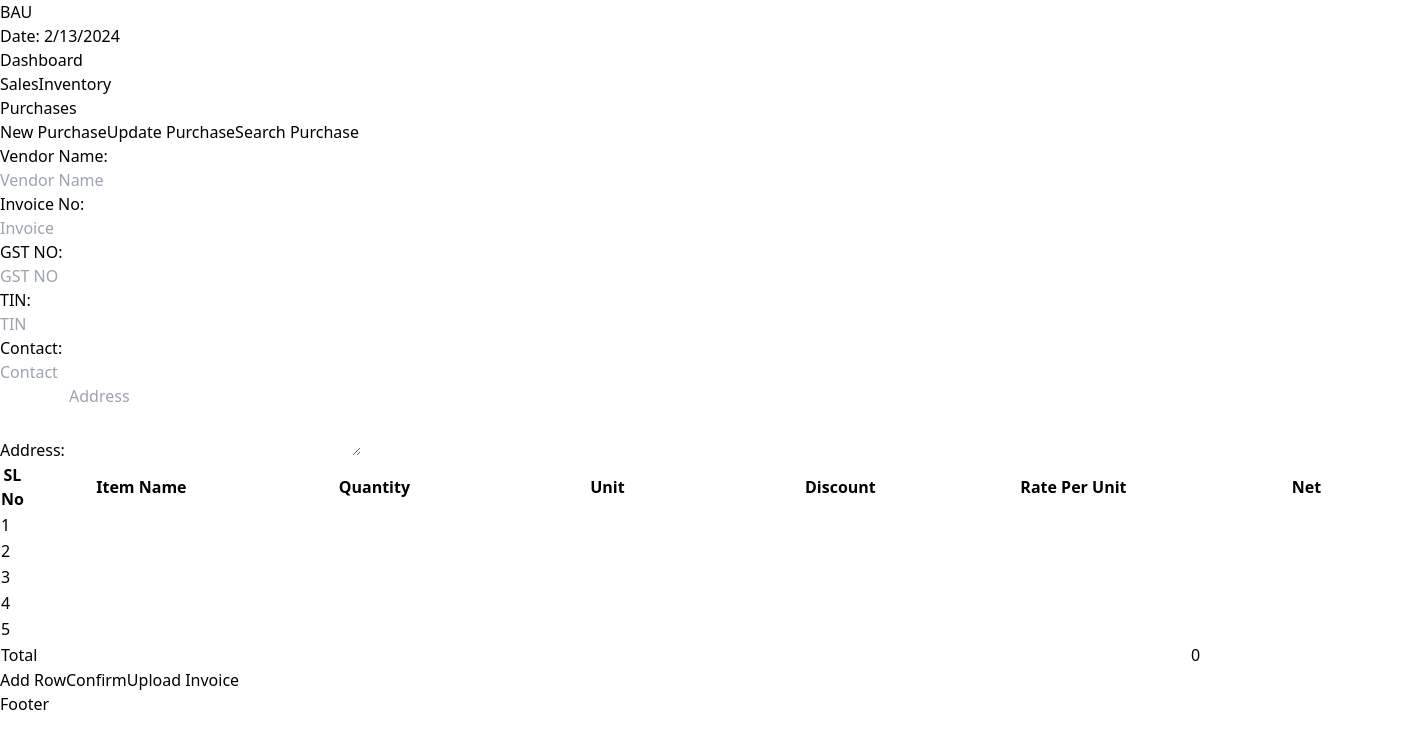
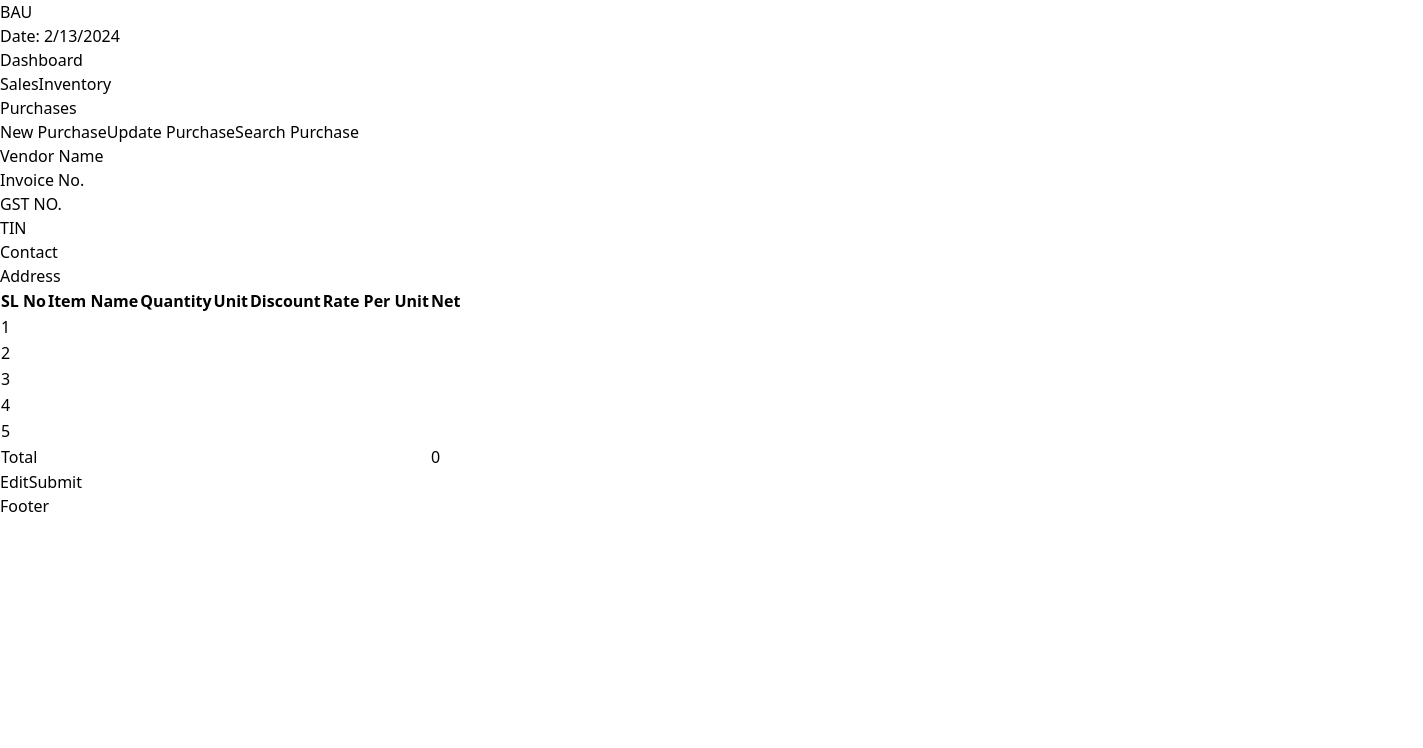
Before and after one commit to nawazish-github/bau, a React (Vite) app in the folder login/: page /bau/dashboard/purchases in a window 1280 px wide. Both pictures are taken after a click on the button "Confirm". Shown: the top 748 px of the page, 1423 px wide, since content can reach past the window. Built offline with nearby package versions, Linux system fonts and the light colour scheme.

Commit message:
add preview functionality

```diff
--- a/login/src/components/Purchases/PurchaseForm.jsx
+++ b/login/src/components/Purchases/PurchaseForm.jsx
@@ -1,5 +1,6 @@
 import React, { useState } from "react";
 import InputField from "../loginComponents/InputField/InputField";
+import Button from "../loginComponents/Button/Button";
 
 function PurchaseForm() {
   const [data, setData] = useState([
@@ -10,10 +11,26 @@ function PurchaseForm() {
     { itemName: "", quantity: "", unit: "", discount: "", rpu: "", net: "" },
   ]);
 
-  const handleInputChange = (index, columnName, value) => {
+  const [vendorDetails, setVendorDetails] = useState({
+    vendorName: "",
+    invoiceNo: "",
+    gstNo: "",
+    tin: "",
+    contact: "",
+    address: "",
+  });
+
+  const [isPreview, setIsPreview] = useState(false);
+
+  const handleChange = (index, columnName, value) => {
     const newData = [...data];
     newData[index][columnName] = value;
     setData(newData);
+  };
+
+  const handleVendorDetailsChange = (e) => {
+    const { name, value } = e.target;
+    setVendorDetails({ ...vendorDetails, [name]: value });
   };
   // Function to add a new row
   const addRow = (e) => {
@@ -23,173 +40,248 @@ function PurchaseForm() {
       { itemName: "", quantity: "", unit: "", discount: "", rpu: "", net: "" },
     ]);
   };
-
   // Calculate total net amount
   const totalNet = data.reduce((total, row) => {
     return total + (parseFloat(row.net) || 0);
   }, 0);
 
+  const handleConfirm = () => {
+    setIsPreview(true);
+  };
+
+  const handleUploadInvoice = () => {
+    // Add upload invoice logic here
+  };
+
+  const handleEdit = () => {
+    setIsPreview(false);
+  };
+
+  const handleSubmit = () => {
+    // Add submit logic here
+    console.log([{ vendorDetails }, { data }]);
+  };
+
   return (
     <>
-      {/* Form Div */}
       <div className="bg-gray-300 h-[29.45rem]">
         <form>
           <div className="flex justify-evenly items-center p-2">
-            <div className="flex justify-center items-center">
-              <label htmlFor="Vendor Name">Vendor Name: </label>
+            <div className="">
+              <label htmlFor="vendorName">Vendor Name</label>
+              {isPreview ? (
+                <div className="text-center"> {vendorDetails.vendorName}</div>
+              ) : (
                 <InputField
                   type="text"
-                placeholder="Vendor Name"
-                className="border border-gray-300 rounded p-1 focus:outline-none focus:border-indigo-500"
-                // value={username}
-                // onChange={handleUsernameChange}
+                  name="vendorName"
+                  value={vendorDetails.vendorName}
+                  onChange={handleVendorDetailsChange}
+                  className="border border-gray-300 p-0.5 focus:outline-none focus:border-indigo-500"
+                  required
                 />
+              )}
             </div>
-            <div className="flex justify-center items-center">
-              <label htmlFor="Invoice">Invoice No: </label>
+            <div>
+              <label htmlFor="vendorName">Invoice No.</label>
+              {isPreview ? (
+                <div className="text-center">{vendorDetails.invoiceNo}</div>
+              ) : (
                 <InputField
                   type="text"
-                placeholder="Invoice"
-                className="border border-gray-300 rounded p-1 focus:outline-none focus:border-indigo-500"
-                // value={username}
-                // onChange={handleUsernameChange}
+                  name="invoiceNo"
+                  value={vendorDetails.invoiceNo}
+                  onChange={handleVendorDetailsChange}
+                  className="border border-gray-300 p-0.5 focus:outline-none focus:border-indigo-500"
+                  required
                 />
+              )}
             </div>
-            <div className="flex justify-center items-center">
-              <label htmlFor="GST NO">GST NO: </label>
+            <div>
+              <label htmlFor="vendorName">GST NO. </label>
+              {isPreview ? (
+                <div className="text-center">{vendorDetails.gstNo}</div>
+              ) : (
                 <InputField
                   type="text"
-                placeholder="GST NO"
-                className="border border-gray-300 rounded p-1 focus:outline-none focus:border-indigo-500"
-                // value={username}
-                // onChange={handleUsernameChange}
+                  name="gstNo"
+                  value={vendorDetails.gstNo}
+                  onChange={handleVendorDetailsChange}
+                  className="border border-gray-300 p-0.5 focus:outline-none focus:border-indigo-500"
+                  required
                 />
+              )}
             </div>
           </div>
-          <div className="flex justify-evenly items-center p-2 ml-20">
-            <div className="ml-3 flex justify-center items-center">
-              <label htmlFor="TIN">TIN: </label>
+          <div className="flex justify-evenly items-center p-2 ">
+            <div className="">
+              <label htmlFor="vendorName">TIN </label>
+              {isPreview ? (
+                <div className="text-center">{vendorDetails.tin}</div>
+              ) : (
                 <InputField
                   type="text"
-                placeholder="TIN"
-                className="border border-gray-300 rounded p-1 focus:outline-none focus:border-indigo-500"
-                // value={username}
-                // onChange={handleUsernameChange}
+                  name="tin"
+                  value={vendorDetails.tin}
+                  onChange={handleVendorDetailsChange}
+                  className="border border-gray-300 p-0.5 focus:outline-none focus:border-indigo-500"
+                  required
                 />
+              )}
             </div>
-            <div className="ml-11 flex justify-center items-center">
-              <label htmlFor="Contact">Contact: </label>
+            <div className="">
+              <label htmlFor="vendorName">Contact </label>
+              {isPreview ? (
+                <div className="text-center">{vendorDetails.contact}</div>
+              ) : (
                 <InputField
-                type="number"
-                placeholder="Contact"
-                className="border border-gray-300 rounded p-1 focus:outline-none focus:border-indigo-500"
-                // value={username}
-                // onChange={handleUsernameChange}
+                  type="text"
+                  name="contact"
+                  value={vendorDetails.contact}
+                  onChange={handleVendorDetailsChange}
+                  className="border border-gray-300 p-0.5 focus:outline-none focus:border-indigo-500"
+                  required
                 />
+              )}
             </div>
-            <div className="flex justify-center items-center">
-              <label htmlFor="Address">Address: </label>
+            <div>
+              <label htmlFor="vendorName" className="flex">
+                Address{" "}
+              </label>
+              {isPreview ? (
+                <div className="text-center">{vendorDetails.address}</div>
+              ) : (
                 <textarea
-                name="Address"
-                id="Address"
-                cols="30"
-                rows="3"
-                placeholder="Address"
+                  cols="22"
+                  rows="2"
+                  type="text"
+                  name="address"
+                  value={vendorDetails.address}
+                  onChange={handleVendorDetailsChange}
+                  className="border border-gray-300 p-0.5 focus:outline-none focus:border-indigo-500"
+                  required
                 ></textarea>
+              )}
             </div>
           </div>
-          <div className="overflow-x-auto">
-            <div className="max-h-[16.38rem] overflow-auto">
+          <div className="overflow-x-auto mt-4">
+            <div className="max-h-[13.4rem] overflow-auto">
               <table className="min-w-full table-auto">
+                {/* Table headers */}
                 <thead className="sticky top-0 bg-gray-200 text-gray-600 uppercase text-sm leading-normal">
                   <tr className="bg-gray-200 text-gray-600 uppercase text-sm leading-normal">
-                    <th className="py-2 px-2 text-center">SL No</th>
-                    <th className="py-2 px-2 text-center">Item Name</th>
-                    <th className="py-2 px-2 text-center">Quantity</th>
-                    <th className="py-2 px-2 text-center">Unit</th>
-                    <th className="py-2 px-2 text-center">Discount</th>
-                    <th className="py-2 px-2 text-center">Rate Per Unit</th>
-                    <th className="py-2 px-2 text-center">Net</th>
+                    <th className="py-1 px-2">SL No</th>
+                    <th className="py-1 px-2">Item Name</th>
+                    <th className="py-1 px-2">Quantity</th>
+                    <th className="py-1 px-2">Unit</th>
+                    <th className="py-1 px-2">Discount</th>
+                    <th className="py-1 px-2">Rate Per Unit</th>
+                    <th className="py-1 px-2">Net</th>
                   </tr>
                 </thead>
                 <tbody className="text-gray-600 text-sm font-light">
                   {data.map((row, index) => (
                     <tr
                       key={index}
-                      className="border-b border-gray-200 hover:bg-gray-100"
+                      className="border-b border-gray-200 hover:bg-gray-200"
                     >
-                      <td className="py-1 px-1 text-center whitespace-nowrap">
+                      <td className="py-0.5 px-1 text-center whitespace-nowrap w-12">
                         {index + 1}
                       </td>
-                      <td className="py-1 px-1 text-left">
-                        <input
-                          className="border rounded-lg px-1 py-1"
+                      <td className="py-0.5 px-1 text-center w-32">
+                        {isPreview ? (
+                          <div className="">{row.itemName}</div>
+                        ) : (
+                          <InputField
+                            className="border rounded px-1 py-0.5 text-center"
                             type="text"
                             value={row.itemName}
                             onChange={(e) =>
-                            handleInputChange(index, "itemName", e.target.value)
+                              handleChange(index, "itemName", e.target.value)
                             }
+                            required
                           />
+                        )}
                       </td>
-                      <td className="py-1 px-1 text-left">
-                        <input
-                          className="border rounded-lg px-1 py-1"
+                      <td className="py-0.5 px-1 text-center w-32">
+                        {isPreview ? (
+                          <div className="">{row.quantity}</div>
+                        ) : (
+                          <InputField
+                            className="border rounded px-1 py-0.5 text-center w-3/5"
                             type="number"
-                          min="0"
                             value={row.quantity}
                             onChange={(e) =>
-                            handleInputChange(index, "quantity", e.target.value)
+                              handleChange(index, "quantity", e.target.value)
                             }
+                            required
                           />
+                        )}
                       </td>
-                      <td className="py-1 px-1 text-left">
-                        <input
-                          className="border rounded-lg px-1 py-1"
+                      <td className="py-0.5 px-1 text-center w-32">
+                        {isPreview ? (
+                          <div className="">{row.unit}</div>
+                        ) : (
+                          <InputField
+                            className="border rounded px-1 py-0.5 text-center w-3/5"
                             type="number"
-                          min="0"
                             value={row.unit}
                             onChange={(e) =>
-                            handleInputChange(index, "unit", e.target.value)
+                              handleChange(index, "unit", e.target.value)
                             }
+                            required
                           />
+                        )}
                       </td>
-
-                      <td className="py-1 px-1 text-left">
-                        <input
-                          className="border rounded-lg px-1 py-1"
+                      <td className="py-0.5 px-1 text-center w-32">
+                        {isPreview ? (
+                          <div className="">{row.discount}</div>
+                        ) : (
+                          <InputField
+                            className="border rounded px-1 py-0.5 text-center w-3/5"
                             type="number"
-                          min="0"
                             value={row.discount}
                             onChange={(e) =>
-                            handleInputChange(index, "discount", e.target.value)
+                              handleChange(index, "discount", e.target.value)
                             }
+                            required
                           />
+                        )}
                       </td>
-                      <td className="py-1 px-1 text-left">
-                        <input
-                          className="border rounded-lg px-1 py-1"
+                      <td className="py-0.5 px-1 text-center w-32">
+                        {isPreview ? (
+                          <div className="">{row.rpu}</div>
+                        ) : (
+                          <InputField
+                            className="border rounded px-1 py-0.5 text-center w-3/5 "
                             type="number"
-                          min="0"
                             value={row.rpu}
                             onChange={(e) =>
-                            handleInputChange(index, "rpu", e.target.value)
+                              handleChange(index, "rpu", e.target.value)
                             }
+                            required
                           />
+                        )}
                       </td>
-                      <td className="py-1 px-1 text-left">
-                        <input
-                          className="border rounded-lg px-1 py-1"
+                      <td className="py-0.5 px-1 text-center w-32">
+                        {isPreview ? (
+                          <div className="">{row.net}</div>
+                        ) : (
+                          <InputField
+                            className="border rounded px-1 py-0.5 text-center w-3/5"
                             type="number"
-                          min="0"
                             value={row.net}
                             onChange={(e) =>
-                            handleInputChange(index, "net", e.target.value)
+                              handleChange(index, "net", e.target.value)
                             }
+                            required
                           />
+                        )}
                       </td>
                     </tr>
                   ))}
                 </tbody>
+                {/* Table footer */}
                 <tfoot className="sticky bottom-0 bg-gray-200 text-gray-600 uppercase text-sm leading-normal">
                   <tr>
                     <td
@@ -205,20 +297,40 @@ function PurchaseForm() {
             </div>
           </div>
         </form>
+        {/* Action buttons */}
+        {!isPreview && (
           <div className="flex justify-around mt-2">
-          <button
+            <Button
+              className=" bg-blue-500 hover:bg-blue-700 text-white font-bold py-1 px-1 rounded"
+              onClick={addRow}
+              label="Add Row"
+            />
+            <Button
+              className=" bg-blue-500 hover:bg-blue-700 text-white font-bold py-1 px-2 rounded"
+              onClick={handleConfirm}
+              label="Confirm"
+            />
+            <Button
+              className=" bg-blue-500 hover:bg-blue-700 text-white font-bold py-0.5  rounded w-20"
+              onClick={handleUploadInvoice}
+              label="Upload Invoice"
+            />
+          </div>
+        )}
+        {isPreview && (
+          <div className="flex justify-around mt-2">
+            <Button
               className=" bg-blue-500 hover:bg-blue-700 text-white font-bold py-1 px-4 rounded"
-            onClick={addRow}
-          >
-            Add Row
-          </button>
-          <button className=" bg-blue-500 hover:bg-blue-700 text-white font-bold py-1 px-4 rounded">
-            Confirm
-          </button>
-          <button className=" bg-blue-500 hover:bg-blue-700 text-white font-bold py-1 w-20 rounded">
-            Upload Invoice
-          </button>
+              onClick={handleEdit}
+              label="Edit"
+            />
+            <Button
+              className=" bg-blue-500 hover:bg-blue-700 text-white font-bold py-1 px-4 rounded"
+              onClick={handleSubmit}
+              label="Submit"
+            />
           </div>
+        )}
       </div>
     </>
   );
```
Lines whose indentation alone changed are shown as unchanged.
